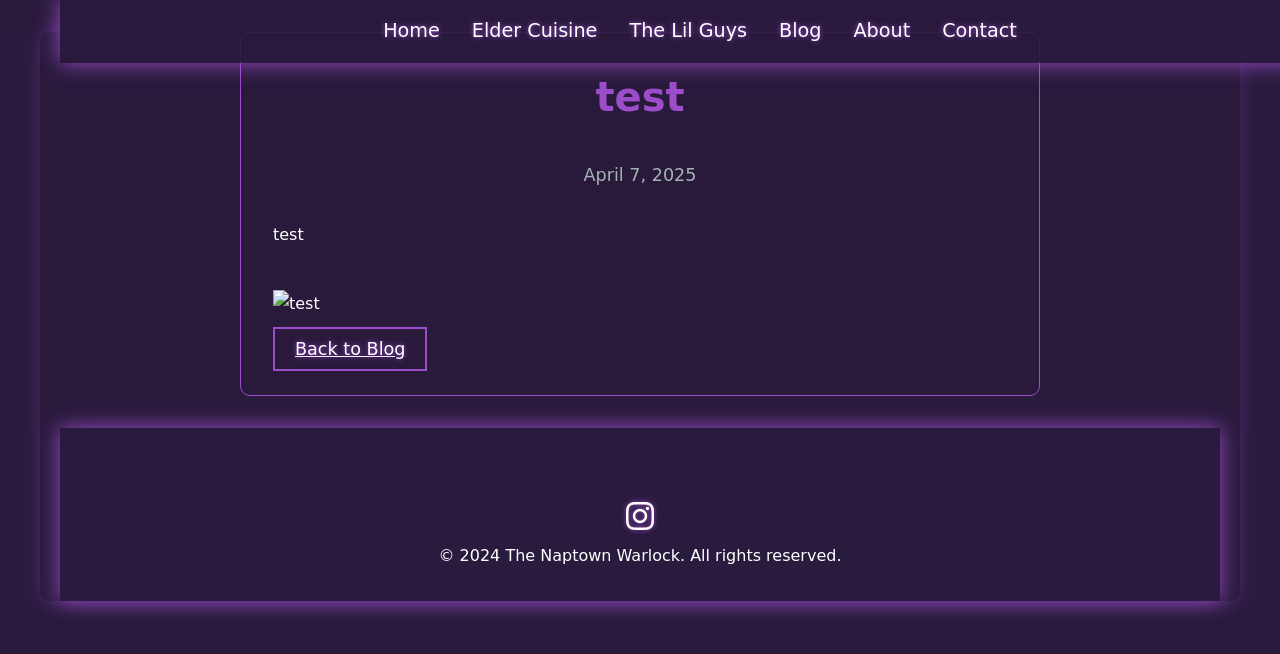
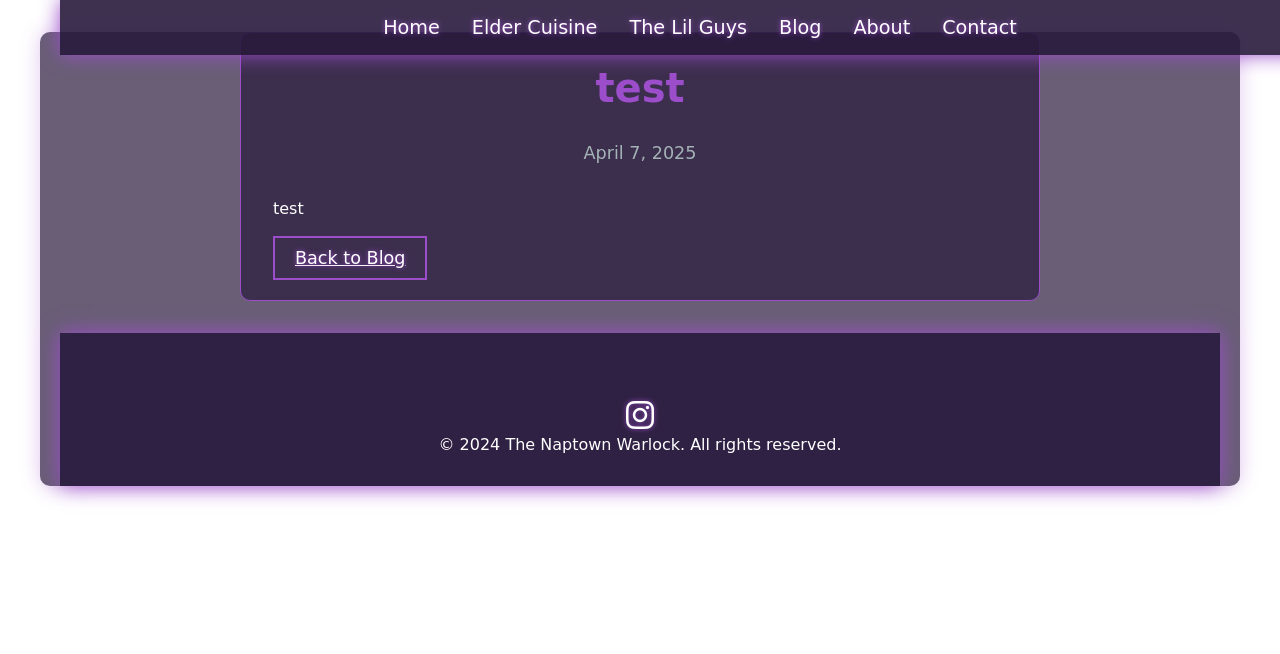
Before and after one commit to TheNaptownWarlock/elderevilwebsite, a website: page blog-posts/test/index.html in a window 1280 px wide. Drawn offline with Linux system fonts and the light colour scheme; a web font is replaced by a local one.

Commit message:
Update website content

```diff
--- a/blog-posts/test/index.html
+++ b/blog-posts/test/index.html
@@ -29,7 +29,6 @@
                 <p class="blog-date">April 7, 2025</p>
                 <div class="blog-content">
                     <p>test</p>
-        <img src="images/blog-1744141171246-ElderEvilBorder.png" alt="test" style="max-width: 100%; margin: 1rem 0;">
                 </div>
                 <a href="../../index.html#blog" class="glow-button">Back to Blog</a>
             </article>
--- a/styles.css
+++ b/styles.css
@@ -13,29 +13,17 @@
 }
 
 body {
+    margin: 0;
+    padding: 0;
     font-family: 'Germania One', cursive;
-    background-color: var(--primary-color);
-    color: var(--text-color);
-    line-height: 1.6;
-    background-image: url('../images/UI images/ElderEvilBorder.png');
-    background-repeat: no-repeat;
-    background-position: center;
-    background-size: cover;
-    background-attachment: fixed;
+    color: #fff;
     min-height: 100vh;
     position: relative;
 }
 
+/* Remove the dark overlay temporarily to see if image is loading */
 body::before {
-    content: '';
-    position: absolute;
-    top: 0;
-    left: 0;
-    right: 0;
-    bottom: 0;
-    background-color: var(--primary-color);
-    opacity: 0.9;
-    z-index: -1;
+    display: none; /* Temporarily disable the overlay */
 }
 
 .container {
```
